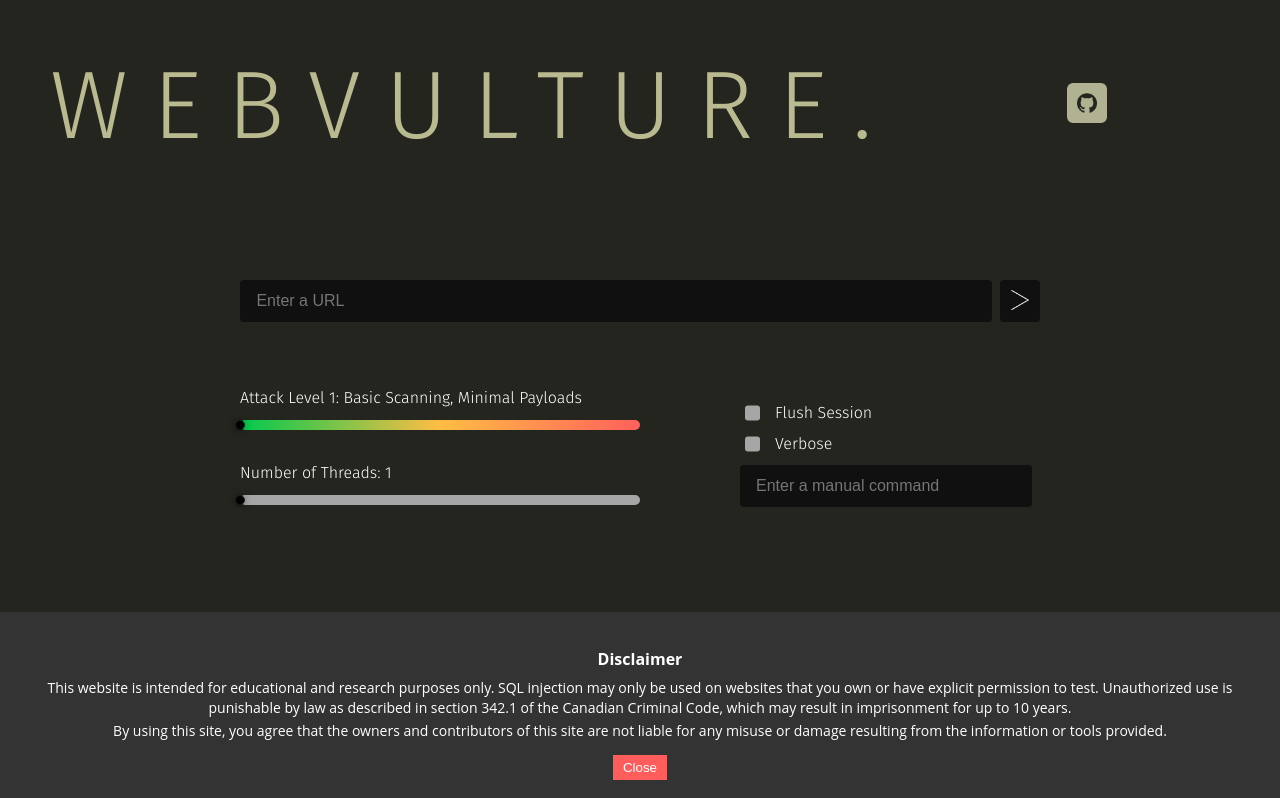
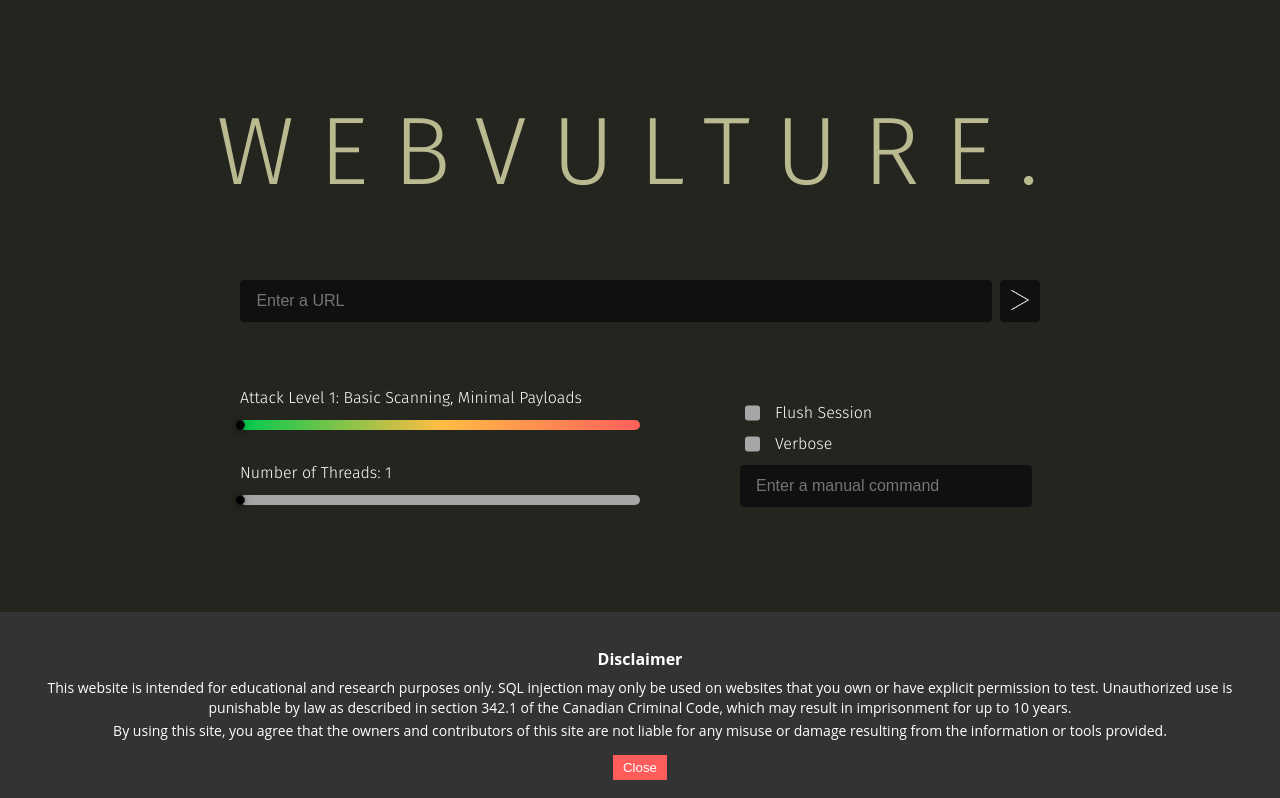
Before and after one commit to nokcha0/WebVulture, a React (Vite) app in the folder frontend/: page / in a window 1280 px wide. Shown: the top 798 px of the page. Built offline with nearby package versions, Linux system fonts and the light colour scheme; no server answers.

Commit message:
Centered the title and removed github button

```diff
--- a/frontend/src/components/Header.jsx
+++ b/frontend/src/components/Header.jsx
@@ -4,9 +4,6 @@ export default function Header() {
     return (
         <header>
             <h1 className="header-name-1 no-select-text">WEBVULTURE.</h1>
-            <a href="https://github.com/nokcha0/WebVulture" target = "_blank">
-                <img className="github-logo" src="./src/images/gitLogo.png" alt="Github logo"/>
-            </a>
 
         </header>
     );
--- a/frontend/src/index.css
+++ b/frontend/src/index.css
@@ -39,7 +39,7 @@ header {
   display: flex;
   font-family: 'Fira Sans', sans-serif;
   height: 150px;
-  align-items: center;
+  justify-content: center;
   margin-top: 30px;
 
 }
@@ -49,31 +49,8 @@ header {
   font-size: 6rem;
   font-weight: 320;
   letter-spacing: 25px;
-  margin-left: 50px;
 
 }
-
-.github-logo {
-  width: 40px;
-  margin-left: 170px;
-  filter: sepia(1) saturate(3) hue-rotate(5deg) brightness(0.7);
-}
-.github-logo:hover {
-  filter: sepia(1) saturate(3) hue-rotate(5deg) brightness(1);
-  transform: scale(1.1);
-}
-/*
-.header-name-2 {
-  color:rgb(220, 222, 195);
-  font-size: 6rem;
-  font-weight: 820;
-  margin-top: 80px;
-  letter-spacing: 23px;
-  opacity: 0.0;
-  margin-left: -830px;
-}
-
-
 
 .header-logo {
   max-height: 50px;
@@ -82,7 +59,7 @@ header {
   margin-left: 10px;
   margin-right: 5px;
 }
-*/
+
 
 
 .input-form {
```
